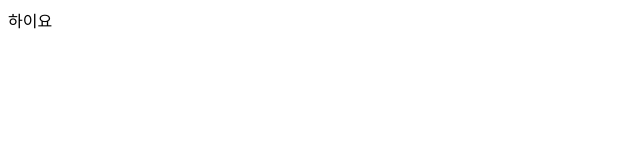
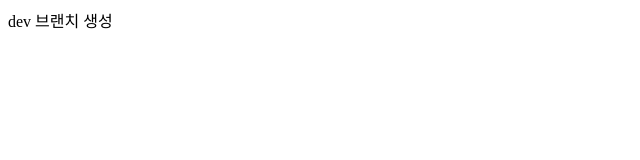
Before and after one commit to udaeng8286/MyPortfolio, a React (Create React App) app: page / in a window 1280 px wide. Shown: the top 160 px of the page, without its empty margins (0-640 px from the left). Built offline with nearby package versions, Linux system fonts and the light colour scheme.

Commit message:
:seedling: dev브랜치 생성

```diff
--- a/src/index.js
+++ b/src/index.js
@@ -6,6 +6,6 @@ const root = ReactDOM.createRoot(document.getElementById("root"));
 root.render(
   <React.StrictMode>
     <App />
-    하이요
+    dev 브랜치 생성
   </React.StrictMode>
 );
```
